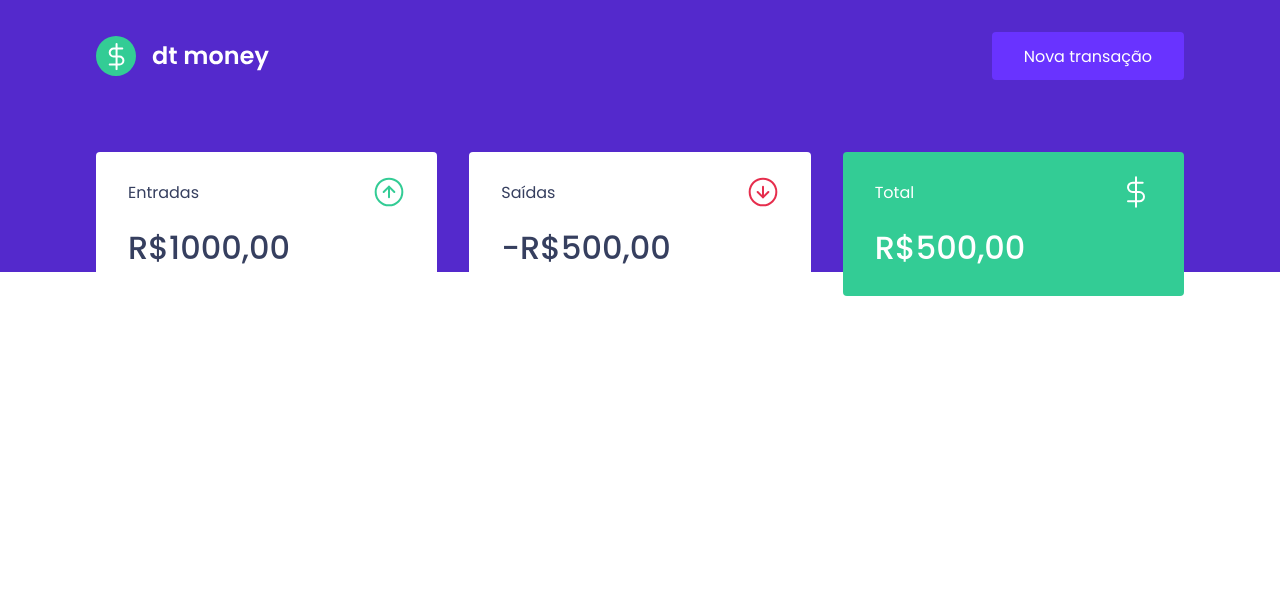
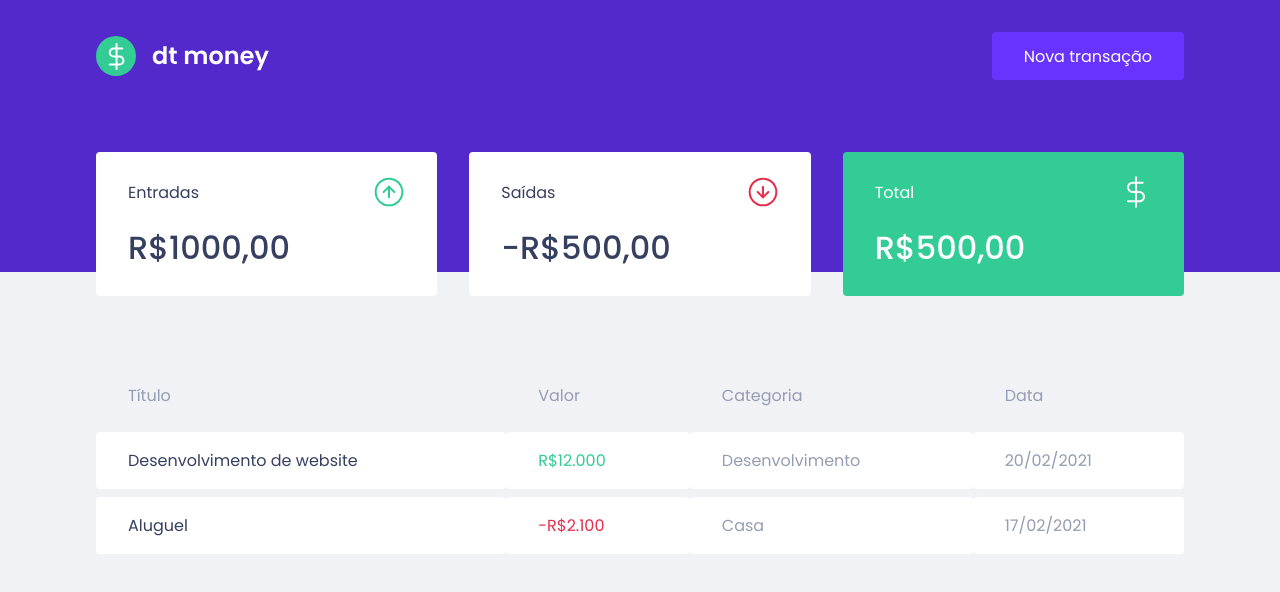
Before and after one commit to carlos-novaes/dtmoney, a React (Create React App) app: page / in a window 1280 px wide. Shown: the top 592 px of the page. Built offline with nearby package versions, Linux system fonts and the light colour scheme.

Commit message:
adicionando componente transactions

```diff
--- a/src/components/Dashboard/index.tsx
+++ b/src/components/Dashboard/index.tsx
@@ -1,10 +1,12 @@
 import { Summary } from '../Summary';
+import { TransactionsTable } from '../TransactionsTable';
 import { Container } from './styles';
 
 export function Dashboard() {
   return (
     <Container>
       <Summary />
+      <TransactionsTable />
     </Container>
   );
 }
--- /dev/null
+++ b/src/components/TransactionsTable/index.tsx
@@ -0,0 +1,32 @@
+import { Container } from './styles';
+
+export function TransactionsTable() {
+  return (
+    <Container>
+      <table>
+        <thead>
+          <tr>
+            <th>Título</th>
+            <th>Valor</th>
+            <th>Categoria</th>
+            <th>Data</th>
+          </tr>
+        </thead>
+        <tbody>
+          <tr>
+            <td>Desenvolvimento de website</td>
+            <td className="deposit">R$12.000</td>
+            <td>Desenvolvimento</td>
+            <td>20/02/2021</td>
+          </tr>
+          <tr>
+            <td>Aluguel</td>
+            <td className="withdraw">-R$2.100</td>
+            <td>Casa</td>
+            <td>17/02/2021</td>
+          </tr>
+        </tbody>
+      </table>
+    </Container>
+  );
+}
--- /dev/null
+++ b/src/components/TransactionsTable/styles.ts
@@ -0,0 +1,38 @@
+import styled from 'styled-components';
+
+export const Container = styled.div`
+  margin-top: 4rem;
+
+  table {
+    width: 100%;
+    border-spacing: 0 0.5rem;
+
+    th {
+      color: var(--text-body);
+      font-weight: 400;
+      padding: 1rem 2rem;
+      text-align: left;
+      line-height: 1.5rem;
+    }
+
+    td {
+      padding: 1rem 2rem;
+      border: 0;
+      background: var(--shape);
+      color: var(--text-body);
+      border-radius: 0.25rem;
+
+      &:first-child {
+        color: var(--text-title);
+      }
+
+      &.withdraw {
+        color: var(--red);
+      }
+
+      &.deposit {
+        color: var(--green);
+      }
+    }
+  }
+`;
--- a/src/styles/global.ts
+++ b/src/styles/global.ts
@@ -32,7 +32,7 @@
     }
 
     body {
-        background-color: var(---background);
+        background-color: var(--background);
         -webkit-font-smoothing: antialiased;
     }
 
```
